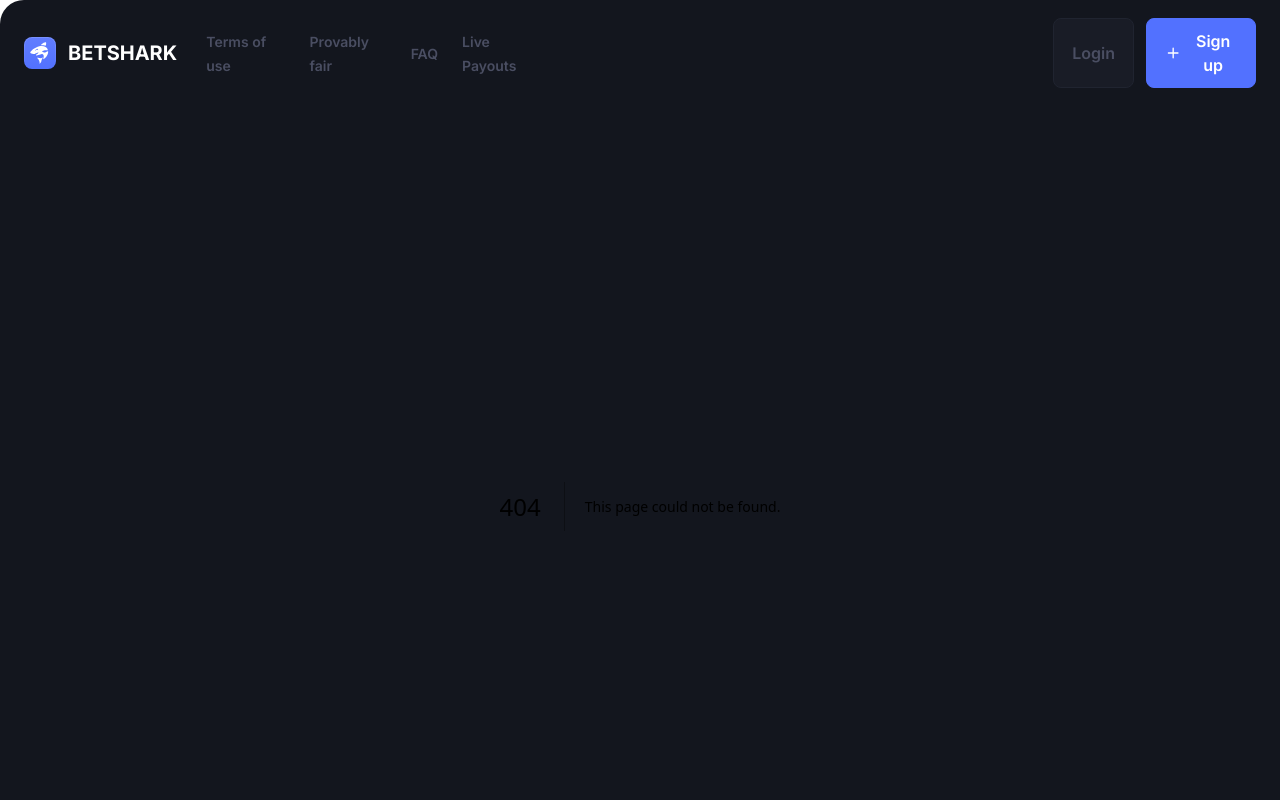
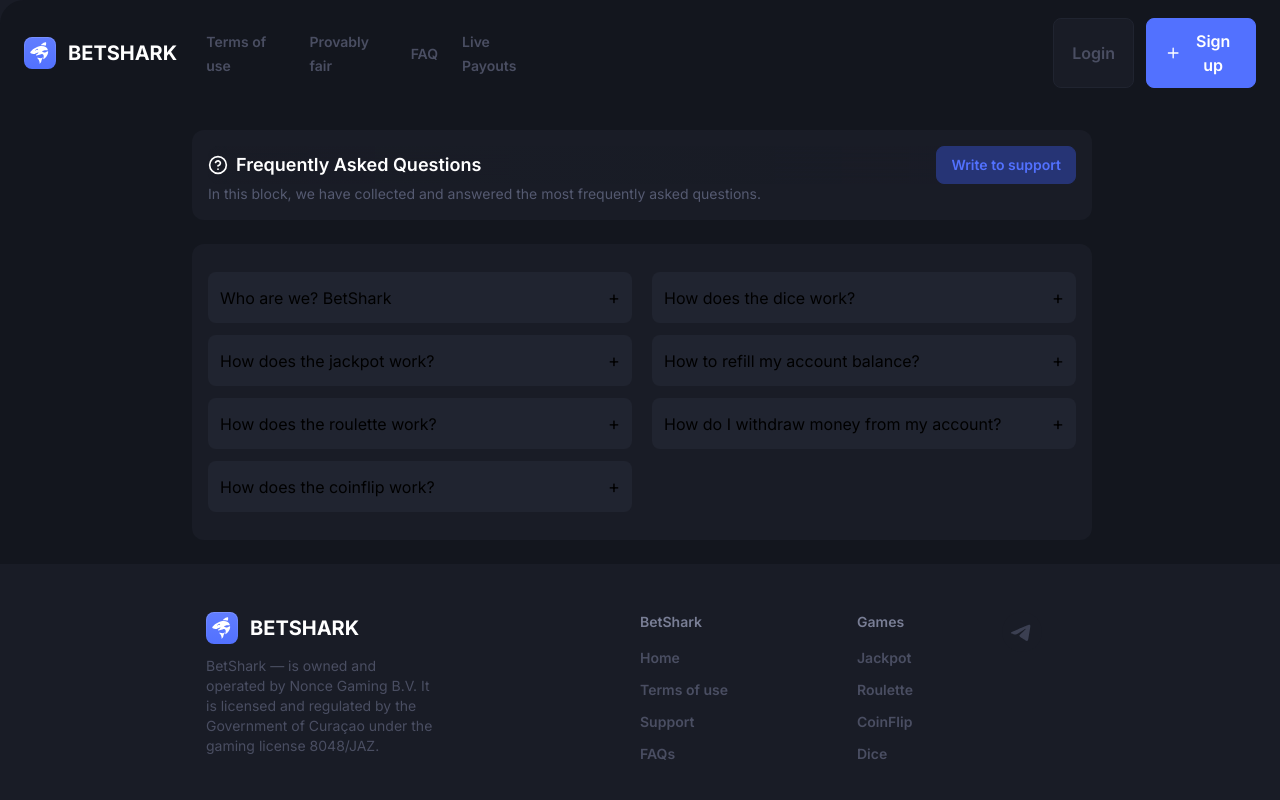
Before and after one commit to thunder-splash/BetSharkF, a Next.js app: page /faq in a window 1280 px wide. Before the commit this address had no page. Shown: the top 800 px of the page. Built offline with nearby package versions, Linux system fonts and the light colour scheme.

Commit message:
Добавил FAQ

```diff
--- /dev/null
+++ b/src/app/faq/layout.tsx
@@ -0,0 +1,13 @@
+import React from 'react';
+
+export default function RootLayout({ children }: {
+    children: React.ReactNode
+}) {
+    return (
+        <div className="flex justify-center">
+            <div className="container mx-auto w-full max-w-4xl">
+                {children}
+            </div>
+        </div>
+    );
+}
--- /dev/null
+++ b/src/app/faq/page.tsx
@@ -0,0 +1,10 @@
+import React from 'react';
+import FAQ from '../../components/FAQ/Layout/FAQ';
+
+export default function TermsOfUsePage() {
+    return (
+        <div>
+            <FAQ />
+        </div>
+    )
+}
--- /dev/null
+++ b/src/components/FAQ/Layout/FAQ.module.css
@@ -0,0 +1,134 @@
+.container {
+    width: 900px;
+    margin: 24px auto;
+  }
+
+  .FAQ_container {
+    background: var(--black-50, #191C26);
+    display: flex;
+    flex-direction: column;
+    justify-content: flex-end;
+    align-items: flex-start;
+    align-self: stretch;
+    width: 900px;
+    padding: 16px;
+    max-width: 100%;
+    margin: 24px auto;
+    border-radius: 12px;
+  }
+
+  .headerContainer {
+    background: linear-gradient(90deg, rgba(25, 28, 38, 0.80) 0.02%, rgba(25, 28, 38, 0.75) 99.98%);
+    backdrop-filter: blur(10px);
+    display: flex;
+    flex-direction: row;
+    align-items: center;
+    gap: 8px;
+    align-self: stretch;
+    border-radius: 12px;
+  }
+
+  .headerContent {
+    display: flex;
+    flex-direction: row-reverse;
+    align-items: center;
+    gap: 8px;
+    flex-grow: 1;
+  }
+
+  .headerContainer h1 {
+    color: var(--White, #FFF);
+    font-family: Inter;
+    font-size: 18px;
+    font-style: normal;
+    font-weight: 600;
+    line-height: 28px; /* 155.556% */
+  }
+
+  .subtext {
+    color: var(--black-700, #555A71);
+    font-family: Inter;
+    font-size: 14px;
+    font-style: normal;
+    font-weight: 400;
+    line-height: 20px;
+  }
+
+  .supportButton {
+    display: flex;
+    padding: 8px 14px;
+    justify-content: center;
+    align-items: center;
+    gap: 8px;
+    border-radius: 8px;
+    border: 1px solid var(--primary-100, #263475);
+    background: var(--primary-100, #263475);
+    color: var(--primary-400, #5271FF);
+    font-family: Inter;
+    font-size: 14px;
+    font-style: normal;
+    font-weight: 600;
+    line-height: 20px; /* 142.857% */
+  }
+
+  .faqSection {
+    display: grid;
+    grid-template-columns: repeat(2, 1fr);
+    gap: 20px;
+    width: 900px;
+    padding: 16px;
+    border-radius: 12px;
+    background: var(--black-50, #191C26);
+    align-items: start;
+  }
+
+  .faqColumn {
+    flex: 1;
+    padding: 16;
+  }
+
+  .faqItem {
+    display: flex;
+    flex-direction: column;
+    padding: 12px;
+    align-items: center;
+    gap: 24px;
+    align-self: stretch;
+    border-radius: 8px;
+    background: var(--black-100, #202430);
+    cursor: pointer;
+    transition: background 0.3s ease;
+    margin: 12px auto;
+  }
+
+  .faqContent {
+    display: flex;
+    align-items: center;
+    justify-content: space-between;
+    width: 100%;
+  }
+
+  .toggleButton {
+    font-size: 18px;
+    cursor: pointer;
+  }
+
+  .faqAnswer {
+    display: none;
+    width: 100%;
+    padding: 12px;
+    color: var(--black-700, #555A71);
+    font-family: Inter;
+    font-size: 14px;
+    font-style: normal;
+    font-weight: 400;
+    line-height: 20px;
+  }
+
+  .faqItem.active .faqAnswer {
+    display: block;
+  }
+
+  .faqSection {
+    grid-gap: 20px;
+  }
--- /dev/null
+++ b/src/components/FAQ/Layout/FAQ.tsx
@@ -0,0 +1,122 @@
+"use client"
+
+import React, { useState } from "react";
+import styles from "./FAQ.module.css";
+
+export default function FAQ() {
+  const faqData = [
+    {
+      question: "Who are we? BetShark",
+      answer: "BetShark is...",
+    },
+    {
+      question: "How does the jackpot work?",
+      answer: "The jackpot works by...",
+    },
+    {
+      question: "How does the roulette work?",
+      answer: "The roulette works by...",
+    },
+    {
+      question: "How does the coinflip work?",
+      answer: "The coinflip works by...",
+    },
+    {
+      question: "How does the dice work?",
+      answer: "The dice works by...",
+    },
+    {
+      question: "How to refill my account balance?",
+      answer: "You can top up your balance through a variety of cryptocurrencies. This can be done in your profile, through the tab «Balance». Just select the desired currency and transfer funds to wallet. The amount will be credited within 15 minutes and will appear in your profile. The minimum amount to deposit is $100.",
+    },
+    {
+      question: "How do I withdraw money from my account?",
+      answer: "To withdraw money from your account...",
+    },
+  ];
+
+  const [activeItems, setActiveItems] = useState<number[]>([]);
+
+  const toggleItem = (index: number) => {
+    if (activeItems.includes(index)) {
+      setActiveItems(activeItems.filter((item) => item !== index));
+    } else {
+      setActiveItems([...activeItems, index]);
+    }
+  };
+
+  return (
+    <div className={styles.container}>
+      <div className={styles.FAQ_container}>
+        <div className={styles.headerContainer}>
+          <img
+            src="/help-circle-white.svg"
+            alt="Help Circle Icon"
+            className={styles.icon}
+          />
+          <h1>Frequently Asked Questions</h1>
+          <div className={styles.headerContent}>
+            <button className={styles.supportButton}>Write to support</button>
+          </div>
+        </div>
+        <p className={styles.subtext}>
+          In this block, we have collected and answered the most frequently asked questions.
+        </p>
+      </div>
+      <section className={styles.section}>
+        <div className={styles.faqSection}>
+          <div className={styles.faqColumn}>
+            {faqData.slice(0, 4).map((item, index) => (
+              <div
+                key={index}
+                className={`${styles.faqItem} ${
+                  activeItems.includes(index) ? styles.active : ""
+                }`}
+                onClick={() => toggleItem(index)}
+              >
+                <div className={styles.faqContent}>
+                  <span>{item.question}</span>
+                  <span
+                    className={styles.toggleButton}
+                    onClick={(e) => {
+                      e.stopPropagation();
+                      toggleItem(index);
+                    }}
+                  >
+                    {activeItems.includes(index) ? "-" : "+"}
+                  </span>
+                </div>
+                <div className={styles.faqAnswer}>{item.answer}</div>
+              </div>
+            ))}
+          </div>
+          <div className={styles.faqColumn}>
+            {faqData.slice(4, 7).map((item, index) => (
+              <div
+                key={index + 4}
+                className={`${styles.faqItem} ${
+                  activeItems.includes(index + 4) ? styles.active : ""
+                }`}
+                onClick={() => toggleItem(index + 4)}
+              >
+                <div className={styles.faqContent}>
+                  <span>{item.question}</span>
+                  <span
+                    className={styles.toggleButton}
+                    onClick={(e) => {
+                      e.stopPropagation();
+                      toggleItem(index + 4);
+                    }}
+                  >
+                    {activeItems.includes(index + 4) ? "-" : "+"}
+                  </span>
+                </div>
+                <div className={styles.faqAnswer}>{item.answer}</div>
+              </div>
+            ))}
+          </div>
+        </div>
+      </section>
+    </div>
+  );
+}
--- a/src/components/Primary/Layout/Header/Header.tsx
+++ b/src/components/Primary/Layout/Header/Header.tsx
@@ -43,7 +43,7 @@
                             <Link href="#">Provably fair</Link>
                         </li>
                         <li>
-                            <Link href="#">FAQ</Link>
+                            <Link href="/faq">FAQ</Link>
                         </li>
                         <li>
                             <Link href="#">Live Payouts</Link>
```
Also changed, not shown: public/help-circle-white.svg (added).
